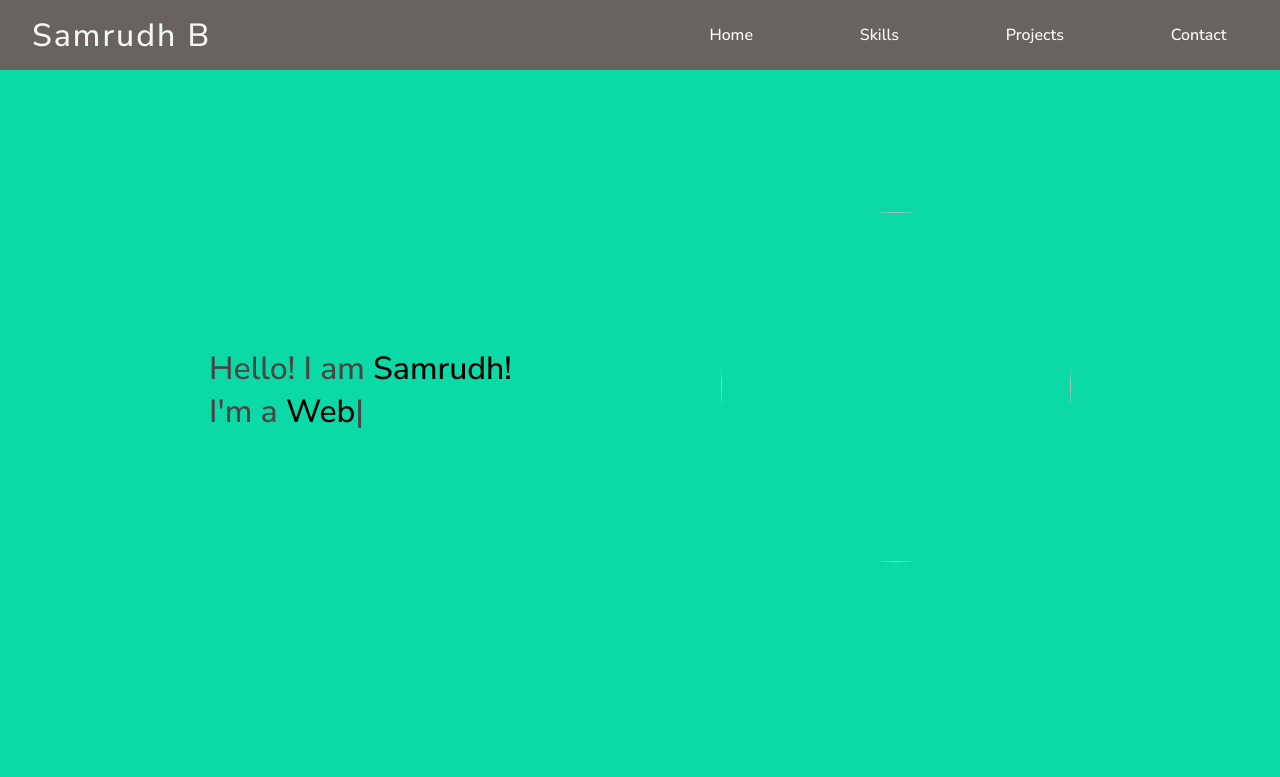
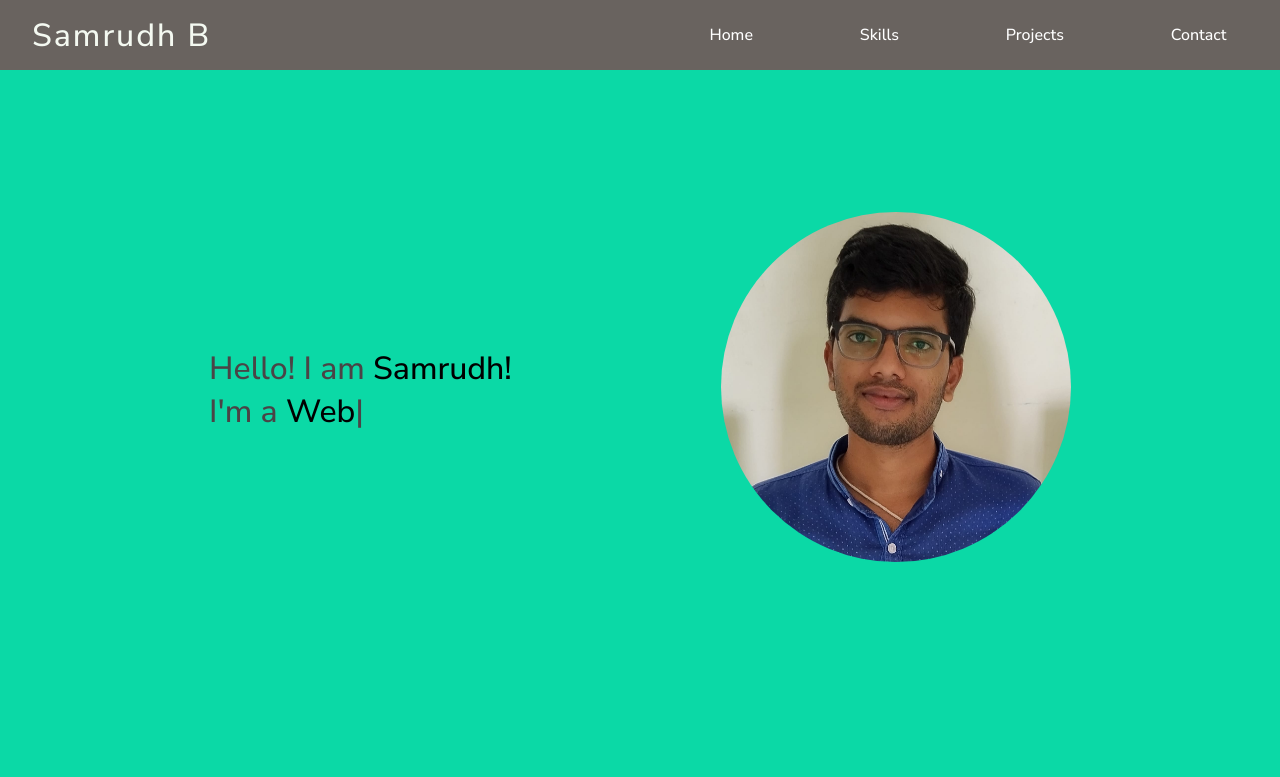
Before and after one commit to SamrudhB/CodSoft, a plain HTML site: page CodSoft Task 1/index.html in a window 1280 px wide. Shown: the top 777 px of the page. Drawn offline with nearby package versions, Linux system fonts and the light colour scheme.

Commit message:
Add files via upload

```diff
--- a/CodSoft Task 1/index.html
+++ b/CodSoft Task 1/index.html
@@ -32,7 +32,7 @@
             I'm a   <span id="element" style="color: black;"></span>
         </div>
         <div id="image">
-            <img src="./img/samrudh.jpeg" height="350" width="350" />
+            <img src="./samrudh.jpeg" height="350" width="350" />
         </div>
     </section>
     <section id="skills">
```
Also changed, not shown: CodSoft Task 1/samrudh.jpeg (added).
